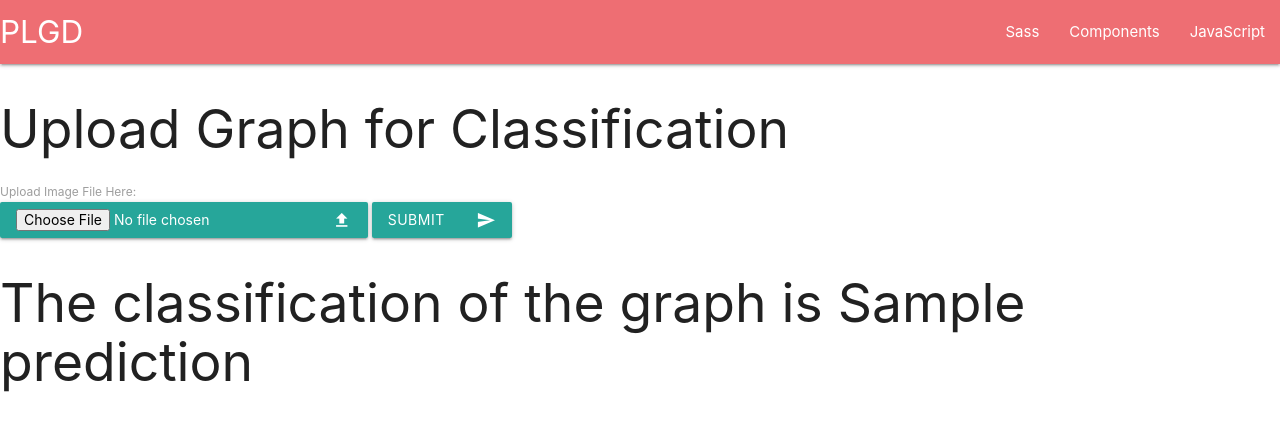
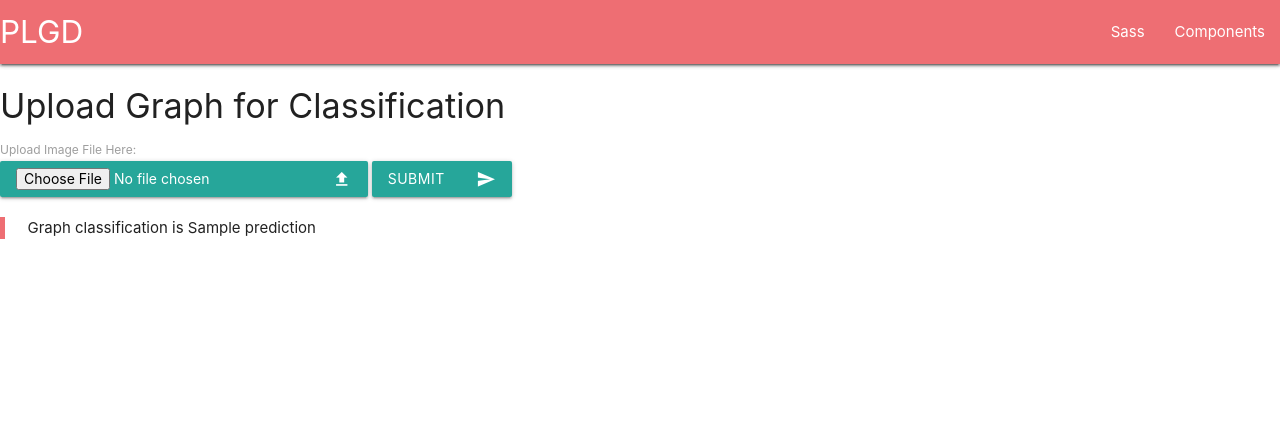
Before and after one commit to viniciusmioto/plgd, a Django app: template src/templates/index.html in a window 1280 px wide. Shown: the top 431 px of the page. Run offline with Django 3.2, Linux system fonts and the light colour scheme; the template is opened without the code that fills it: most values are stand-ins (such as "Sample title", 1, 10 or a date in 2020).

Commit message:
components

```diff
--- a/src/templates/index.html
+++ b/src/templates/index.html
@@ -15,21 +15,25 @@
 
        <title>PLGD</title>
     </head>
+
     <body>
-
-
+        <header>
+            <nav>
+                <div class="navbar-fixed">
                     <nav>
                     <div class="nav-wrapper">
-      <a href="#" class="brand-logo">PLGD</a>
-      <ul id="nav-mobile" class="right hide-on-med-and-down">
+                        <a href="#!" class="brand-logo">PLGD</a>
+                        <ul class="right hide-on-med-and-down">
                         <li><a href="sass.html">Sass</a></li>
                         <li><a href="badges.html">Components</a></li>
-        <li><a href="collapsible.html">JavaScript</a></li>
                         </ul>
                     </div>
                     </nav>
+                </div>
+            </nav>
+        </header>
 
-        <h2>Upload Graph for Classification</h2>
+        <h4>Upload Graph for Classification</h4>
 
         <form method="post" enctype="multipart/form-data" action="predict_graph">
 
@@ -37,9 +41,9 @@
         <div class="col-md-4 col-sm-4">
             <label for="fname">Upload Image File Here:</label>
         </div>
+
         <a class="waves-effect waves-light btn"><input name="file_path" type="file" value="">
-        <i class="material-icons right">file_upload
-</i>
+            <i class="material-icons right">file_upload</i>
         </a>
 
         <button class="btn waves-effect waves-light" type="submit" name="action">Submit
@@ -47,9 +51,25 @@
             <input type="submit" value="" >
         </button>
 
-        <h2>The classification of the graph is {{prediction}}</h2>
+        <blockquote>
+            Graph classification is {{prediction}}
+        </blockquote>
 
         </form>
     </body>
 
+    <script>
+
+    $(".dropdown-trigger").dropdown();
+
+        document.addEventListener('DOMContentLoaded', function() {
+            var elems = document.querySelectorAll('.sidenav');
+            var instances = M.Sidenav.init(elems, options);
+        });
+
+        $(document).ready(function(){
+            $('.sidenav').sidenav();
+        });
+    </script>
+
 </html>
```
Lines whose indentation alone changed are shown as unchanged.
